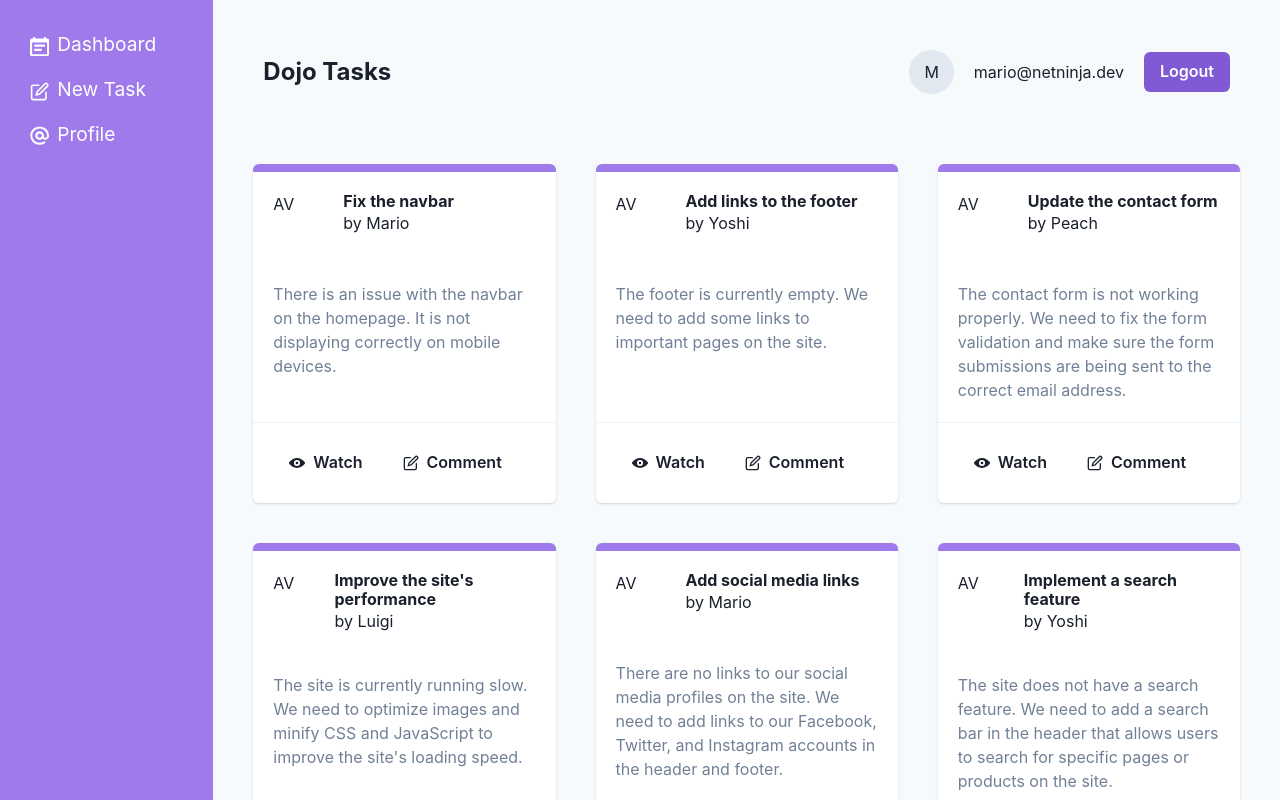
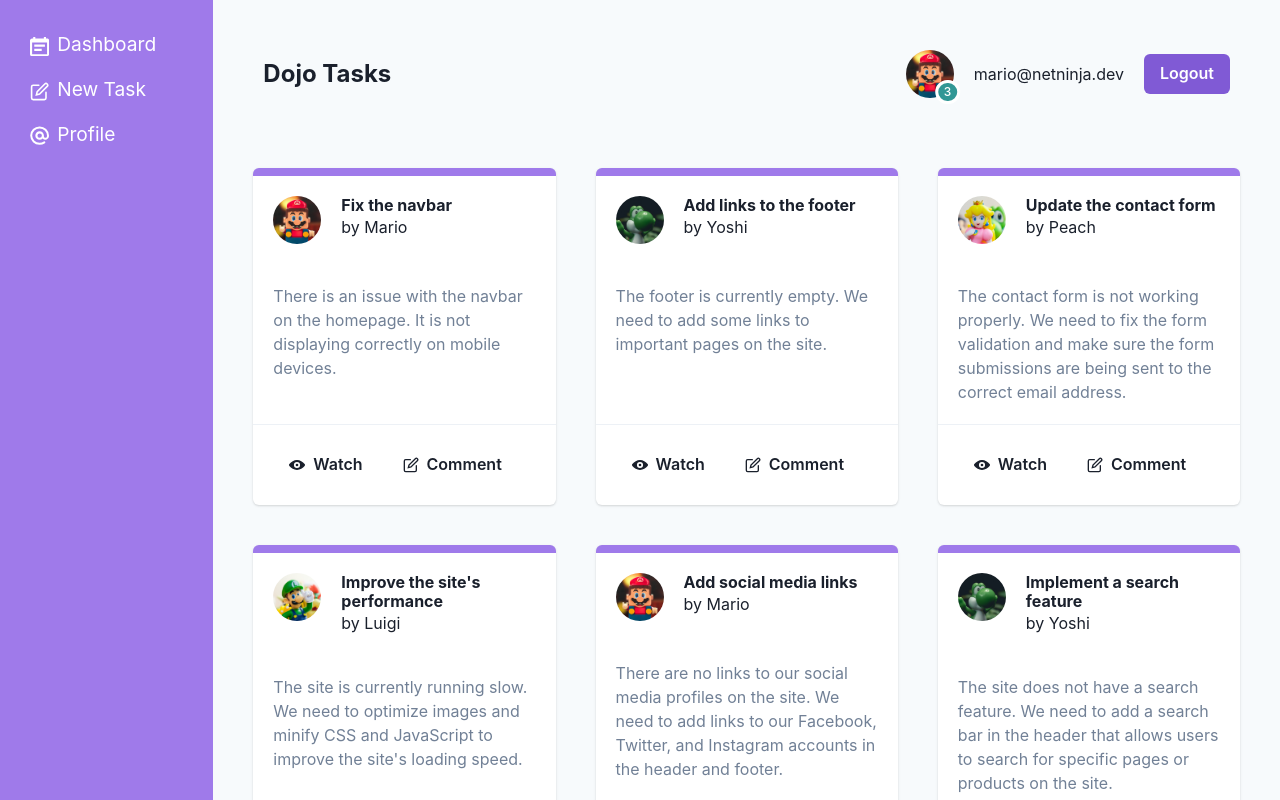
Before and after one commit to renanrgarcia/chakraui-course, a React (Vite) app in the folder chakraui-starter-project/: page / in a window 1280 px wide. Shown: the top 800 px of the page. Built offline with nearby package versions, Linux system fonts and the light colour scheme; data requests are answered from the project's data file.

Commit message:
lesson-11

```diff
--- a/chakraui-starter-project/data/db.json
+++ b/chakraui-starter-project/data/db.json
@@ -19,7 +19,7 @@
        "title":"Update the contact form",
        "description":"The contact form is not working properly. We need to fix the form validation and make sure the form submissions are being sent to the correct email address.",
        "author":"Peach",
-       "img": "/img/peac.png"
+       "img": "/img/peach.png"
     },
     {
        "id":4,
--- a/chakraui-starter-project/src/components/Navbar.jsx
+++ b/chakraui-starter-project/src/components/Navbar.jsx
@@ -7,7 +7,9 @@
   Button,
   Spacer,
   HStack,
-  useToast
+  useToast,
+  Avatar,
+  AvatarBadge
 } from "@chakra-ui/react"
 
 export default function Navbar() {
@@ -19,7 +21,11 @@
       <Spacer />
 
       <HStack spacing="20px">
-        <Box bg="gray.200" p="10px 15px" borderRadius="50%">M</Box>
+      <Avatar name="mario" src="/img/mario.png">
+          <AvatarBadge width="1.3em" bg="teal.500">
+            <Text fontSize="xs" color="white">3</Text>
+          </AvatarBadge>
+        </Avatar>
         <Text>mario@netninja.dev</Text>
         <Button
           colorScheme="purple"
--- a/chakraui-starter-project/src/pages/Dashboard.jsx
+++ b/chakraui-starter-project/src/pages/Dashboard.jsx
@@ -1,5 +1,5 @@
 import { EditIcon, ViewIcon } from "@chakra-ui/icons";
-import { Box, Button, Card, CardBody, CardFooter, CardHeader, Divider, Flex, Heading, HStack, SimpleGrid, Spacer, Text } from "@chakra-ui/react";
+import { Avatar, Box, Button, Card, CardBody, CardFooter, CardHeader, Divider, Flex, Heading, HStack, SimpleGrid, Spacer, Text } from "@chakra-ui/react";
 import { useLoaderData } from "react-router-dom";
 
 export default function Dashboard() {
@@ -11,9 +11,7 @@
         <Card key={task.id} borderTop="8px" borderColor="purple.400" bg="white">
           <CardHeader>
             <Flex gap={5}>
-              <Box w="50px" h="50px">
-                <Text>AV</Text>
-              </Box>
+              <Avatar src={task.img} />
               <Box>
                 <Heading as="h3" size="sm">{task.title}</Heading>
                 <Text>by {task.author}</Text>
```
Also changed, not shown: 1 other file (tests, documents, lock files or other folders).
